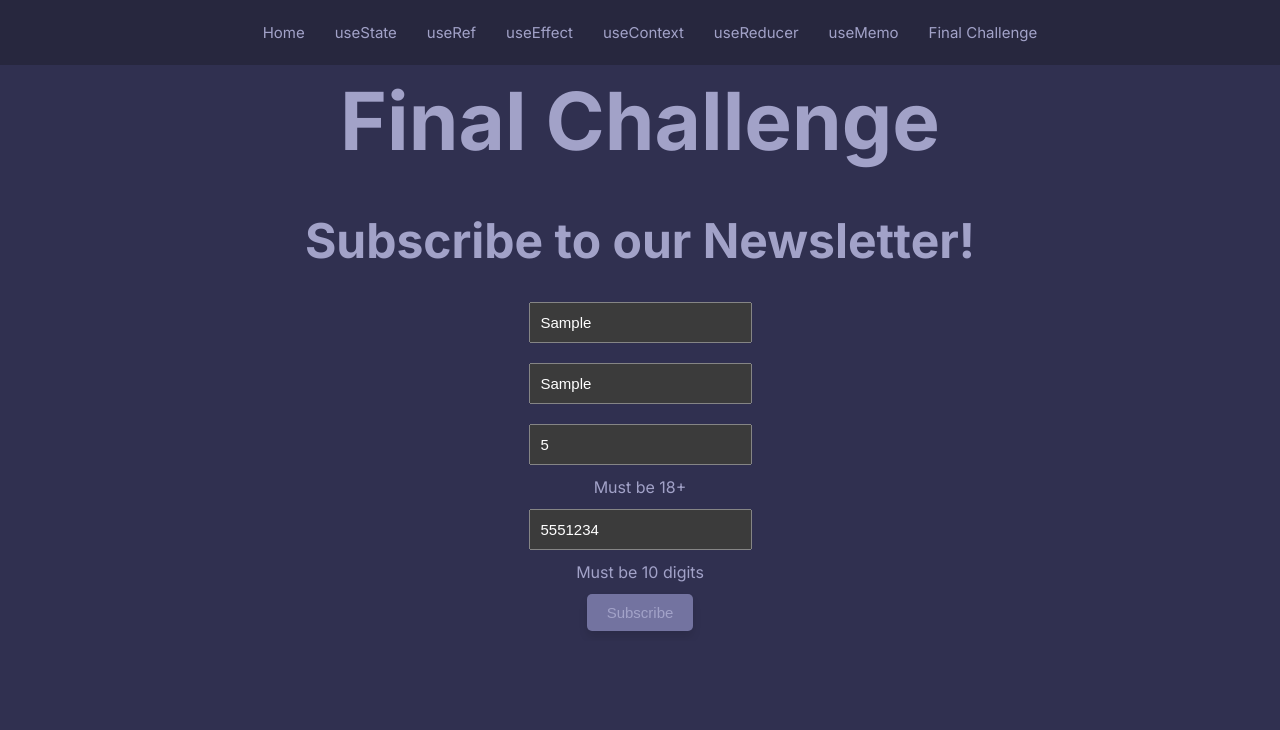
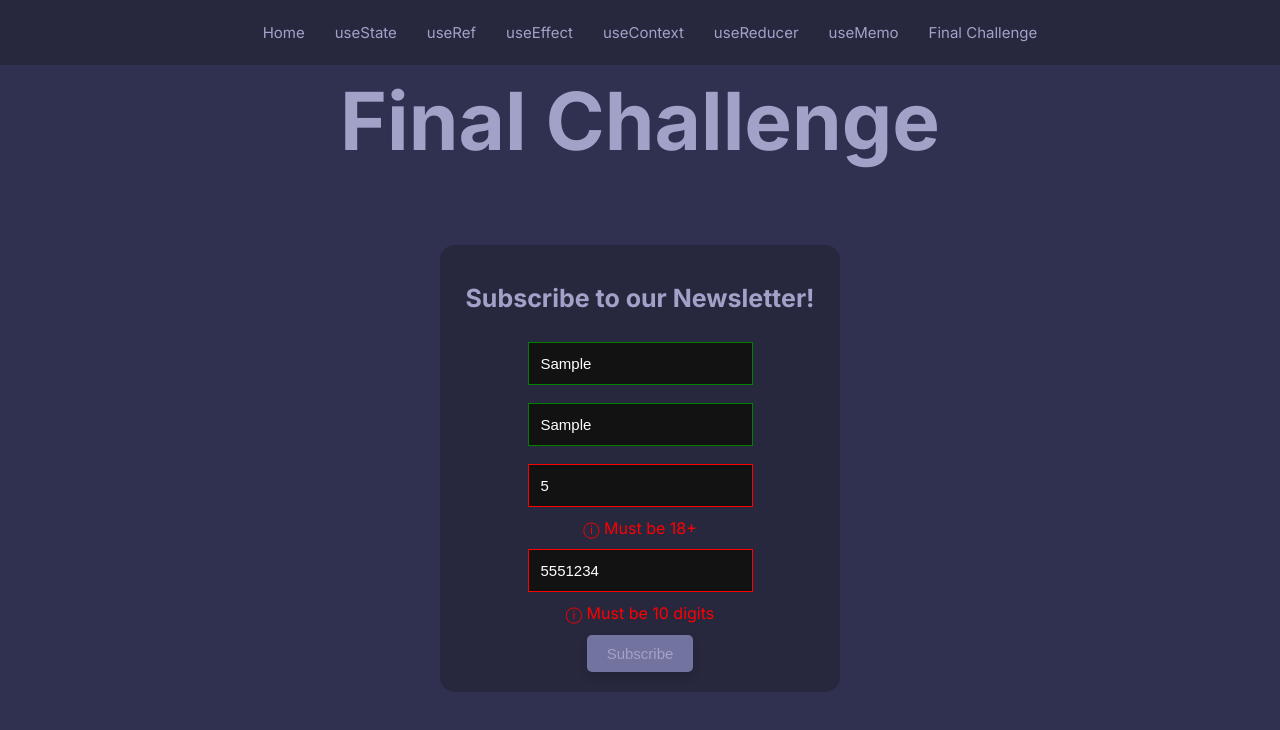
Before and after one commit to buildingu/bu-learning, a React (Vite) app in the folder Lesson_7_React18/: page /final in a window 1280 px wide. Both pictures are taken after typing "Sample", "Sample", "5", "5551234" into the empty fields and a click on the button "Subscribe". Shown: the top 730 px of the page. Built offline with nearby package versions, Linux system fonts and the light colour scheme.

Commit message:
feat: React Challenge Completion

```diff
--- a/Lesson_7_React18/src/App.jsx
+++ b/Lesson_7_React18/src/App.jsx
@@ -37,7 +37,7 @@ function App() {
         <Route path="/use-reducer" element={<UseReducerChallenge />} />
         <Route path="/use-memo" element={<UseMemoChallenge />} />
         <Route path="/final" element={<FinalChallenge />} />
-        <Route path="*" element={<div><h1>Select a Challenge</h1></div>} />
+        <Route path="*" element={<h1>Select a Challenge</h1>} />
       </Routes>
       </AuthContextProvider>
       </SubscriptionProvider>
--- a/Lesson_7_React18/src/components/7.FinalChallenge/7.FinalChallenge.jsx
+++ b/Lesson_7_React18/src/components/7.FinalChallenge/7.FinalChallenge.jsx
@@ -14,7 +14,7 @@
  * - The `age` field must:
  *    1. Must be a number
  *    2. Have max character count of 3.
- *    3. Greater than (or equal to?) 18.
+ *    3. Greater than 18. (or equal to like validation and crud app?)
  * - The `phone` field must be a number and a have max character count of 3.
  *    1. Must be a number
  *    2. Character count equals 10 (e.g., 5048073240).
@@ -22,115 +22,170 @@
  * Lastly, clear the form if validation passes and render a success message.
  */
 
-import { useState } from "react";
+/* ===== IMPORTS AND CONSTANTS ===== */
+
+import { useReducer } from "react";
 import { useSubscription } from "./SubscriptionContext";
 
 const ERROR_MESSAGES = {
-  REQUIRED: 'This field is required',
-  NAME_TOO_LONG: 'Maximum 120 characters allowed',
-  INVALID_NUMBER: 'Must be a number',
-  AGE_TOO_LONG: 'Maximum 3 digits allowed',
-  AGE_TOO_YOUNG: 'Must be 18+',
-  PHONE_LENGTH: 'Must be 10 digits'
+  REQUIRED: "ⓘ This field is required",
+  NAME_TOO_LONG: "ⓘ Maximum 120 characters allowed",
+  INVALID_NUMBER: "ⓘ Must be a number",
+  AGE_TOO_LONG: "ⓘ Maximum 3 digits allowed",
+  AGE_TOO_YOUNG: "ⓘ Must be 18+",
+  PHONE_LENGTH: "ⓘ Must be 10 digits",
+};
+const ACTIONS = {
+  CHANGE_FIELD: "CHANGE_FIELD",
+  SET_ERROR: "SET_ERROR",
+  SET_ALL_ERRORS: "SET_ALL_ERRORS",
+  RESET_FORM: "RESET_FORM",
+  TOUCH_ALL: "TOUCH_ALL",
+};
+const FIELDS = [
+  "firstName",
+  "lastName",
+  "age",
+  "phone",
+]
+
+/* ===== REDUCER AND RELATED CONFIGURATIONS ===== */
+
+const initialState = {
+  /* Builds up data using FIELDS Array */
+  formData: FIELDS.reduce((acc, field) => ({
+    ...acc,
+    [field]: ""
+  }), {}),
+  touched: FIELDS.reduce((acc, field) => ({
+    ...acc,
+    [field]: false
+  }), {}),
+  errors: {},
 };
 
-export default function FinalChallenge() {
-  const { isSubscribed, subscribe, resetSubscription } = useSubscription(); // get subscription information from context (makes globally trackable)
+function reducer(state, action) {
+  /* Switch for actions (declared with ACTIONS object not string literals for maintainability :D):
+    CHANGE_FIELD: gets name and new value of the field to change from action and  applies to form data appropriately aswell as updating "touched" object
+    SET_ERROR: gets name and error message of field from action and applies to errors object
+    SET_ALL_ERRORS: Shows all errors for all fields validation
+    RESET_FORM: Set all form data objects (form inputs, errors, touched) back to initial state (blank)
+    TOUCH_ALL: Set all "touched" objects to true (for correctly rendering validating all fields)
+  */
+  switch (action.type) {
+    case ACTIONS.CHANGE_FIELD: {
+      const { name, value } = action;
+      return {
+        ...state,
+        formData: {
+          ...state.formData,
+          [name]: value,
+        },
+        touched: {
+          ...state.touched,
+          [name]: true,
+        },
+      };
+    }
+    case ACTIONS.SET_ERROR: {
+      const { name, error } = action;
+      return {
+        ...state,
+        errors: {
+          ...state.errors,
+          [name]: error || undefined,
+        },
+      };
+    }
+    case ACTIONS.SET_ALL_ERRORS: {
+      return {
+        ...state,
+        errors: action.errors,
+      };
+    }
+    case ACTIONS.TOUCH_ALL: {
+      return {
+        ...state,
+        touched: FIELDS.reduce((acc, field) => ({
+          ...acc,
+          [field]: true
+        }), {}),
+      }
+    }
+    case ACTIONS.RESET_FORM: {
+      return initialState;
+    }
+    default:
+      return state;
+  }
+}
 
-  /* useState for userData tracking */
-  const [formData, setFormData] = useState({
-    firstName: '',
-    lastName: '',
-    age: '',
-    phone: ''
-  });
-  /* useStates for error tracking */
-  const [errors, setErrors] = useState({});
+/* ===== ABSTRACT INDIVIDUAL VALIDATION HANDLING ===== */
 
-
-  // abstracted validation function for individual fields
-  const validateField = (name, value) => {
+function validateField(name, value) {
   value = value.trim();
-
   if (!value) return ERROR_MESSAGES.REQUIRED;
 
   switch (name) {
-      case 'firstName':
-      case 'lastName':
-        return value.length > 120 ? ERROR_MESSAGES.NAME_TOO_LONG : '';
-      case 'age':
-        if (isNaN(value)) return ERROR_MESSAGES.INVALID_NUMBER;
-        if (value.length > 3) return ERROR_MESSAGES.AGE_TOO_LONG;
-        if (parseInt(value) < 18) return ERROR_MESSAGES.AGE_TOO_YOUNG;
-        return '';
-      case 'phone':
-        const digitsOnly = value.replace(/\D/g, '');
+    case "firstName":
+    case "lastName":
+      return value.length > 120 ? ERROR_MESSAGES.NAME_TOO_LONG : ""; // falsy validation
+    case "age":
+      const parsedAge = parseInt(value, 10); // parsed to validate edge cases like 00018
+      if (isNaN(parsedAge)) return ERROR_MESSAGES.INVALID_NUMBER;
+      if (parsedAge > 999) return ERROR_MESSAGES.AGE_TOO_LONG;
+      if (parsedAge < 18) return ERROR_MESSAGES.AGE_TOO_YOUNG;
+      return ""; // falsy validation
+    case "phone":
+      const digitsOnly = value.replace(/\D/g, "");
       if (!digitsOnly) return ERROR_MESSAGES.REQUIRED;
       if (digitsOnly.length !== 10) return ERROR_MESSAGES.PHONE_LENGTH;
-        return '';
+      return ""; // falsy validation
   }
-  };
+}
+/* ======================================= */
+/* ======== MAIN COMPONENT EXPORT ======== */
+/* ======================================= */
+export default function FinalChallenge() {
 
-  // Handle real time validation (parameters for the name of the input and the current inputted value)
-  const handleFieldChange = (name, value) => {
-    setFormData(prev => ({
-      ...prev,
-      [name]: value
-    }));
+  /* ===== CONTEXT AND REDUCER HOOK DECLARATIONS ===== */
 
-    // Only validate the current field for real-time feedback specifically on what you are currently changing
-    validateSingleField(name, value);
-  };
+  const { isSubscribed, subscribe, resetSubscription } = useSubscription(); // context for globally tracking if your subscribed (extra)
+  const [state, dispatch] = useReducer(reducer, initialState);
 
-  // Validate a single field and update errors
-  const validateSingleField = (name, value) => {
-    const error = validateField(name, value);
-    setErrors(prev => ({
-      ...prev,
-      [name]: error || undefined // Remove the error if there are no errors (validation passes)
-    }));
-  };
-
-  // Validate all form fields
-  const validateAllFields = () => {
-    const newErrors = {};
-    Object.entries(formData).forEach(([key, value]) => {
-      const error = validateField(key, value);
-      if (error) {
-        newErrors[key] = error;
-      }
-    });
-    setErrors(newErrors);
-    return Object.keys(newErrors).length === 0;
-  };
-
-  // Reset form to initial state
-  const resetForm = () => {
-    setFormData({
-      firstName: '',
-      lastName: '',
-      age: '',
-      phone: ''
-    });
-    setErrors({});
-  };
+  /* ===== EVENT HANDLERS AND UTILITY FUNCTIONS ===== */
 
   const handleChange = (e) => {
     const { name, value } = e.target;
-    handleFieldChange(name, value);
+    dispatch({ type: ACTIONS.CHANGE_FIELD, name, value });
+    const error = validateField(name, value);
+    dispatch({ type: ACTIONS.SET_ERROR, name, error });
+  };
+
+  const validateAllFields = () => {
+    const newErrors = {};
+    FIELDS.forEach(field => {
+      const error = validateField(field, state.formData[field]);
+      if (error) newErrors[field] = error;
+    });
+    dispatch({ type: ACTIONS.TOUCH_ALL });
+    dispatch({ type: ACTIONS.SET_ALL_ERRORS, errors: newErrors });
+    return Object.keys(newErrors).length === 0;
   };
 
   const handleSubmit = (e) => {
     e.preventDefault();
 
     if (validateAllFields()) {
-      // Form is valid, proceed with submission
       subscribe();
-      resetForm();
+      /* ANY FORM FUNCTIONALITY, for example adding info to a backend to send Newsletters */
+      console.log(state.formData)
+      dispatch({ type: ACTIONS.RESET_FORM });
     }
   };
 
-  /* case: already subscribed */
+  /* ===== RENDERING ===== */
+
   if (isSubscribed) {
     return (
       <main>
@@ -143,70 +198,39 @@ export default function FinalChallenge() {
     );
   }
 
-  /* default case: not yet subscibed */
   return (
     <main>
       <h1 className="high-title">Final Challenge</h1>
       <div className="form-container">
-        <h2>Subscribe to our Newsletter!</h2>
+        <h3>Subscribe to our Newsletter!</h3>
         <form onSubmit={handleSubmit} autoComplete="off" noValidate>
-          {/* First Name */}
-          <div className="form-group">
+          {/* Mapped Form Fields using declared array */}
+          {FIELDS.map((field, index) => (
+            <div className="form-group" key={field}>
               <input
-              autoFocus // UX: focus on the first name field automatically on mount
-              type="text"
-              name="firstName"
-              value={formData.firstName}
+                autoFocus={index === 0} // autofocus on the first field element ALWAYS (more flexible than 'field === "firstName"')
+                type={field === "age" ? "number" : field === "phone" ? "tel" : "text"}
+                name={field}
+                value={state.formData[field]}
                 onChange={handleChange}
-              placeholder="First Name"
-              className={errors.firstName ? 'error' : ''}
+                placeholder={field
+                  .replace(/([A-Z])/g, ' $1') // Add space before capital letters (for multiword fields with camelCase, I.E. "firstName" & "lastName")
+                  .replace(/^./, str => str.toUpperCase()) // Capitalize first letter (required for camelCase) (AFTER WE ADD SPACE ON CAPITALS)
+                  .trim()}
+                className={
+                  // Interactive Class logic for real-time styling
+                  state.touched[field]
+                    ? state.errors[field]
+                      ? "error"
+                      : "success"
+                    : ""
+                }
               />
-            {errors.firstName && <div className="error-message">{errors.firstName}</div>}
+              {state.errors[field] && ( <div className="error-message">{state.errors[field]}</div> )}
             </div>
+          ))}
 
-          {/* Last Name */}
-          <div className="form-group">
-            <input
-              type="text"
-              name="lastName"
-              value={formData.lastName}
-              onChange={handleChange}
-              placeholder="Last Name"
-              className={errors.lastName ? 'error' : ''}
-            />
-            {errors.lastName && <div className="error-message">{errors.lastName}</div>}
-          </div>
-
-          {/* Age */}
-          <div className="form-group">
-            <input
-              type="number"
-              name="age"
-              value={formData.age}
-              onChange={handleChange}
-              placeholder="Age"
-              className={errors.age ? 'error' : ''}
-            />
-            {errors.age && <div className="error-message">{errors.age}</div>}
-          </div>
-
-          {/* Phone */}
-          <div className="form-group">
-            <input
-              type="tel"
-              name="phone"
-              value={formData.phone}
-              onChange={handleChange}
-              placeholder="Phone"
-              className={errors.phone ? 'error' : ''}
-            />
-            {errors.phone && <div className="error-message">{errors.phone}</div>}
-          </div>
-
-          {/* Submit Button */}
-          <button type="submit">
-            Subscribe
-          </button>
+          <button type="submit">Subscribe</button>
         </form>
       </div>
     </main>
--- a/Lesson_7_React18/src/index.css
+++ b/Lesson_7_React18/src/index.css
@@ -7,7 +7,7 @@
   line-height: 1.5;
   font-weight: 400;
 
-  /* === Colors === */
+  /* === Color Scheme === */
 
   color-scheme: dark;
   color: #a2a2c8;
@@ -39,18 +39,22 @@
 body {
   margin: 0;
   display: flex;
-  place-items: center;
+  flex-direction: column;
+  min-height: 100vh;
   overflow-x: hidden; /* Prevent horizontal scroll */
-  width: 100vw;
+  width: 100%;
   max-width: 100%;
+}
+.app {
+  display: flex;
+  flex-direction: column;
+  min-height: 100vh;
+  justify-content: flex-start;
 }
 .app {
   width: 100%;
   max-width: 100%;
   overflow-x: hidden;
-}
-div {
-  justify-content: center;
 }
 header {
   width: 100%;
@@ -75,14 +79,18 @@ h2 {
 }
 h3 {
   margin-bottom: 15px;
-  font-size: 20px;
+  font-size: 25px;
 }
 .high-title {
   margin-top: 1%;
 }
+.maximum {
+  height: 100%;
+}
 
 /* === Users Grid (Challenge 3, useEffect) === */
 
+/* Grid for multiple user cards (Challenge 3) */
 .users-grid {
   padding: 10px;
   margin: 10px;
@@ -92,14 +100,21 @@ h3 {
   gap: 20px;
   justify-content: center;
 }
+
+/* Single card container (Challenge 4) */
+.user-grid {
+  display: flex;
+  justify-content: center;
+  margin: 20px 0;
+}
 .user-card {
   background-color: var(--color-header-bg);
   border-radius: 8px;
-  padding-bottom: 15px;
-  padding-left: 20px;
-  padding-right: 20px;
+  padding: 20px;
   box-shadow: 0 2px 4px rgba(0, 0, 0, 0.2);
   transition: transform 0.2s ease, box-shadow 0.2s ease;
+  max-width: 300px;
+  margin: 0 auto;
 }
 .user-card:hover {
   transform: translateY(-5px);
@@ -113,15 +128,17 @@ h3 {
   margin-right: 5px;
 }
 
-/* === Form/Input elements === */
+/* === Input elements === */
 
 input {
   padding: 10px;
   margin: 10px;
   font-size: 15px;
+  border: 2px solid transparent;
+  transition: border-color 0.2s ease;
 }
 .text-field {
-  margin-top: 200px;
+  margin-top: 40px;
   margin-bottom: 0;
 }
 button {
@@ -151,10 +168,34 @@ button:focus-visible {
   outline: 4px auto -webkit-focus-ring-color;
 }
 
+/* === Challenge 7 Form Styling === */
+
+/* Error State */
+input.error {
+  outline: 1px solid red !important;
+}
+/* Success State */
+input.success {
+  outline: 1px solid green !important;
+}
+.error-message {
+  color: red;
+}
+
+.form-container {
+  width: 22%;
+  min-width: 400px;
+  margin: 5rem auto;
+  padding-top: 10px;
+  padding-bottom: 10px;
+  background-color: var(--color-header-bg);
+  border-radius: 15px;
+}
+
 
 /* === Challenge 4 User Card Specific Adjustments === */
 
-/* Target the user-grid that's a direct child of main in Challenge 4 */
+/* Target the user-grid that's a direct child of main in Challenge 4 (Challenge 3 is in a div) */
 main > .user-grid {
   display: flex;
   padding: 2rem;
@@ -168,7 +209,7 @@ main > .user-grid > .user-card {
 /* === Challenge 5 To-Do List Styling === */
 .todo-list {
   list-style-type: none; /* remove bullet points */
-  padding: 0;
+  padding-bottom: 10px;
   display: grid;
   grid-template-columns: repeat(auto-fit, minmax(300px, max-content));
   gap: 1rem;
@@ -181,13 +222,14 @@ main > .user-grid > .user-card {
 .todo-item {
   background-color: var(--color-header-bg);
   padding: 1rem;
+  margin-bottom: 25px;
   width: 90%;
   max-width: 300px;
   border-radius: 10px;
   display: flex;
   flex-direction: column;
   align-items: center;
-  box-shadow: 0 4px 10px rgba(0,0,0,0.3);
+  box-shadow: 0 10px 15px rgba(0,0,0,0.3);
   word-break: break-word;
 }
 
```
Also changed, not shown: Lesson_7_React18/src/components/5.UseReducerChallenge.jsx (+15 -10 lines), Lesson_7_React18/src/components/6.UseMemoChallenge.jsx (+6 -4 lines). Lines whose indentation alone changed are shown as unchanged.
